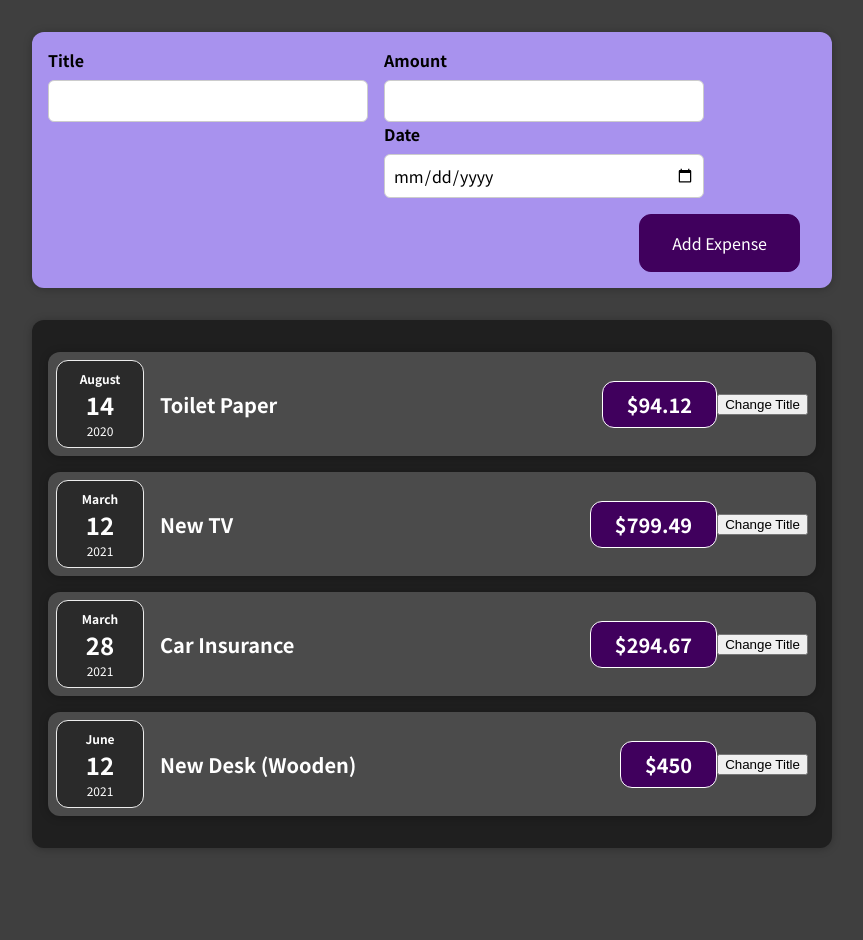
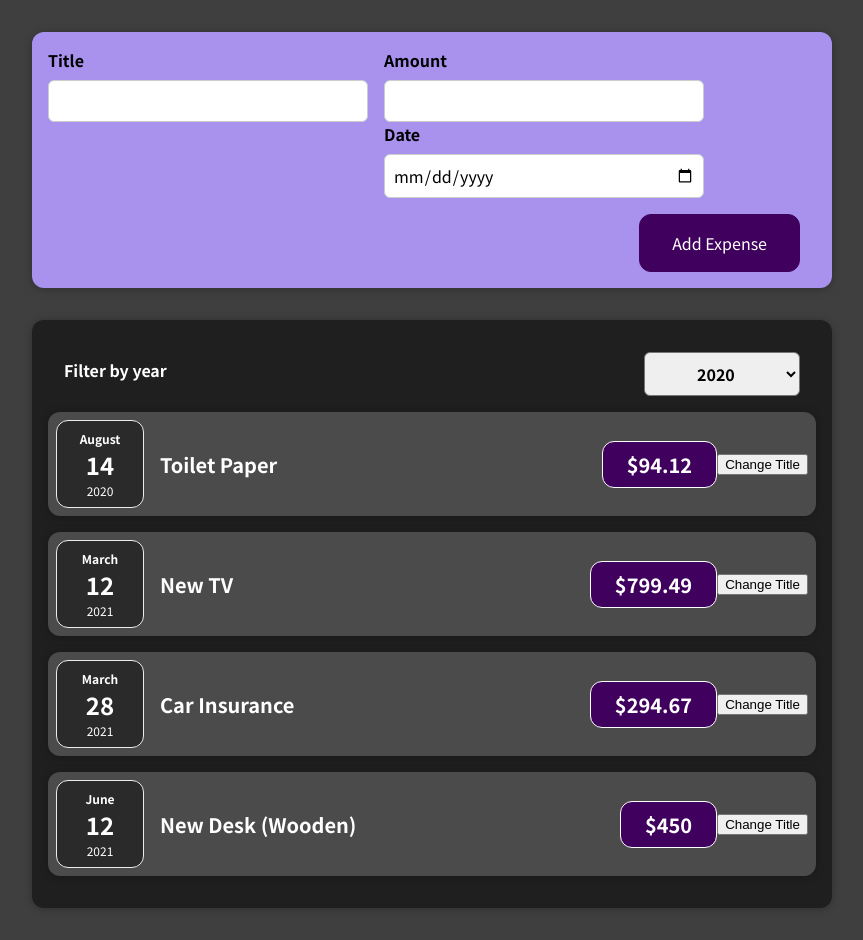
Before and after one commit to vesutiiji/react-complete-guide, a React (Create React App) app: page / in a window 1280 px wide. Shown: the whole page, without its empty margins (208-1071 px from the left). Before the commit the page ends 880 px from the top, so only its background shows below. Built offline with nearby package versions, Linux system fonts and the light colour scheme; the HTML template or start-up script is replaced by a standard one.

Commit message:
added map function to ExpenseItem component within Expenses.js and removed hardcoded expenseitems

```diff
--- a/src/components/Expenses/Expenses.js
+++ b/src/components/Expenses/Expenses.js
@@ -1,31 +1,31 @@
 import ExpenseItem from "./ExpenseItem";
 import "./Expenses.css";
 import Card from "../UI/Card";
+import ExpensesFilter from "./ExpensesFilter";
+import React, { useState } from "react";
 
 function Expenses(props) {
+  const [filterState, setFilterState] = useState("2020");
+  const yearSelectHandler = (selectedYear) => {
+    setFilterState(selectedYear);
+  };
+  console.log(filterState);
   return (
-    <Card className="expenses">
-      <ExpenseItem
-        title={props.arr[0].title}
-        amount={props.arr[0].amount}
-        date={props.arr[0].date}
-      />
-      <ExpenseItem
-        title={props.arr[1].title}
-        amount={props.arr[1].amount}
-        date={props.arr[1].date}
-      />
-      <ExpenseItem
-        title={props.arr[2].title}
-        amount={props.arr[2].amount}
-        date={props.arr[2].date}
-      />
-      <ExpenseItem
-        title={props.arr[3].title}
-        amount={props.arr[3].amount}
-        date={props.arr[3].date}
-      />
-    </Card>
+    <div>
+      <Card className="expenses">
+        <ExpensesFilter
+          defaultYear={filterState}
+          yearSelectHandler={yearSelectHandler}
+        />
+        {props.arr.map((expense) => (
+          <ExpenseItem
+            title={expense.title}
+            amount={expense.amount}
+            date={expense.date}
+          />
+        ))}
+      </Card>
+    </div>
   );
 }
 
--- /dev/null
+++ b/src/components/Expenses/ExpensesFilter.css
@@ -0,0 +1,24 @@
+.expenses-filter {
+    color: white;
+    padding: 0 1rem;
+}
+
+.expenses-filter__control {
+    display: flex;
+    width: 100%;
+    align-items: center;
+    justify-content: space-between;
+    margin: 1rem 0;
+}
+
+.expenses-filter label {
+    font-weight: bold;
+    margin-bottom: 0.5rem;
+}
+
+.expenses-filter select {
+    font: inherit;
+    padding: 0.5rem 3rem;
+    font-weight: bold;
+    border-radius: 6px;
+}
--- /dev/null
+++ b/src/components/Expenses/ExpensesFilter.js
@@ -0,0 +1,25 @@
+import React from "react";
+
+import "./ExpensesFilter.css";
+
+const ExpensesFilter = (props) => {
+  const selectYearHandler = (event) => {
+    props.yearSelectHandler(event.target.value);
+  };
+
+  return (
+    <div className="expenses-filter">
+      <div className="expenses-filter__control">
+        <label>Filter by year</label>
+        <select value={props.defaultYear} onChange={selectYearHandler}>
+          <option value="2022">2022</option>
+          <option value="2021">2021</option>
+          <option value="2020">2020</option>
+          <option value="2019">2019</option>
+        </select>
+      </div>
+    </div>
+  );
+};
+
+export default ExpensesFilter;
```
